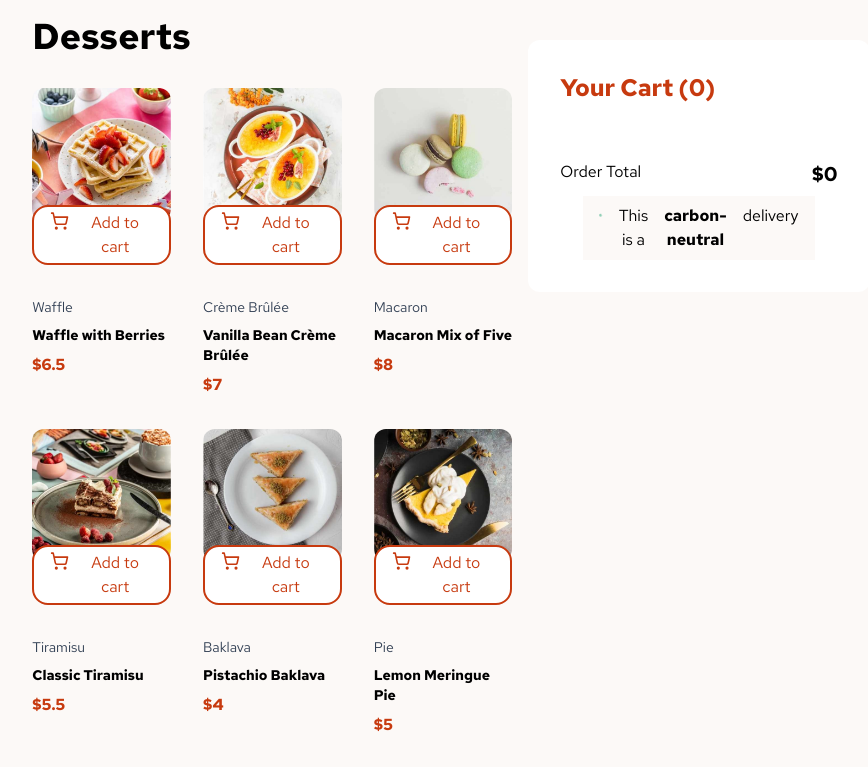
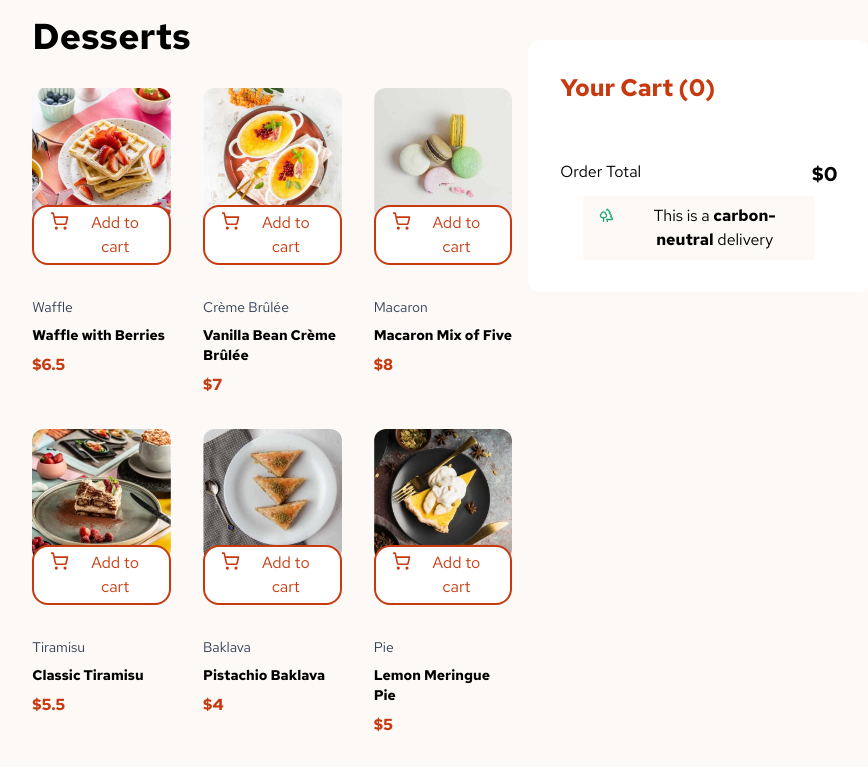
Before and after one commit to Xavi-Arnau/menu-with-cart, a React (Vite) app: page / in a window 1280 px wide. Shown: the top 767 px of the page, without its empty margins (197-1065 px from the left). Built offline with nearby package versions, Linux system fonts and the light colour scheme.

Commit message:
small layout fixes

```diff
--- a/src/components/Cart.jsx
+++ b/src/components/Cart.jsx
@@ -1,11 +1,12 @@
 import { Trees } from "lucide-react";
 import { useSelector } from "react-redux";
 import CartLine from "./CartLine";
+
 const Cart = ({ confirm }) => {
   const { cartItems } = useSelector((state) => state.cart);
   //console.log(cartItems);
   return (
-    <div className="flex flex-col gap-2 p-8 bg-white rounded-xl mt-10">
+    <div className="flex flex-col gap-2 md:p-8 bg-white rounded-xl mt-10">
       <h3 className="text-2xl font-bold text-Red">
         Your Cart ({cartItems.length || 0})
       </h3>
@@ -26,15 +27,16 @@ const Cart = ({ confirm }) => {
       </div>
       <div>
         <div className="md:w-10/12 md:mx-auto py-2 px-4 bg-Rose50 text-center flex flex-row gap-4">
-          <Trees size={22} className="text-Green" /> This is a
-          <span className="font-bold">carbon-neutral</span>
-          delivery
+          <Trees size={22} className="text-Green" />
+          <div>
+            This is a <span className="font-bold">carbon-neutral</span> delivery
+          </div>
         </div>
       </div>
       {cartItems && cartItems.length > 0 ? (
         <button
           onClick={confirm}
-          className="mt-8 bg-Red text-white py-2 px-4 w-full rounded-3xl active:bg-white active:text-Red"
+          className="mt-8 mb-8 bg-Red text-white py-2 px-4 w-full rounded-3xl active:bg-white active:text-Red"
         >
           Confirm Order
         </button>
--- a/src/components/Item.jsx
+++ b/src/components/Item.jsx
@@ -15,7 +15,7 @@ const Item = ({ product }) => {
   };
 
   return (
-    <div className="md:w-1/3 p-4 flex flex-col gap-2">
+    <div className="md:w-1/3 md:p-4 flex flex-col gap-2">
       <div className="relative flex flex-col items-center">
         <img
           src={product.image.desktop}
```
